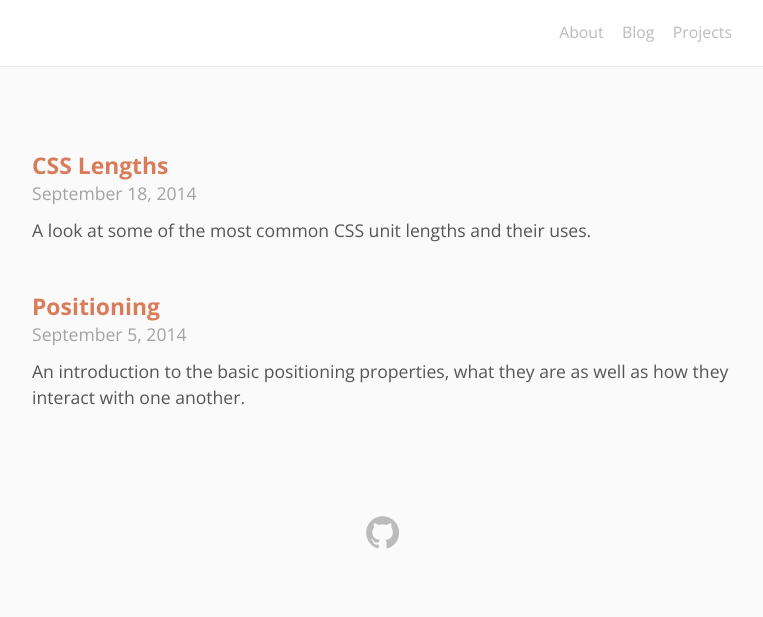
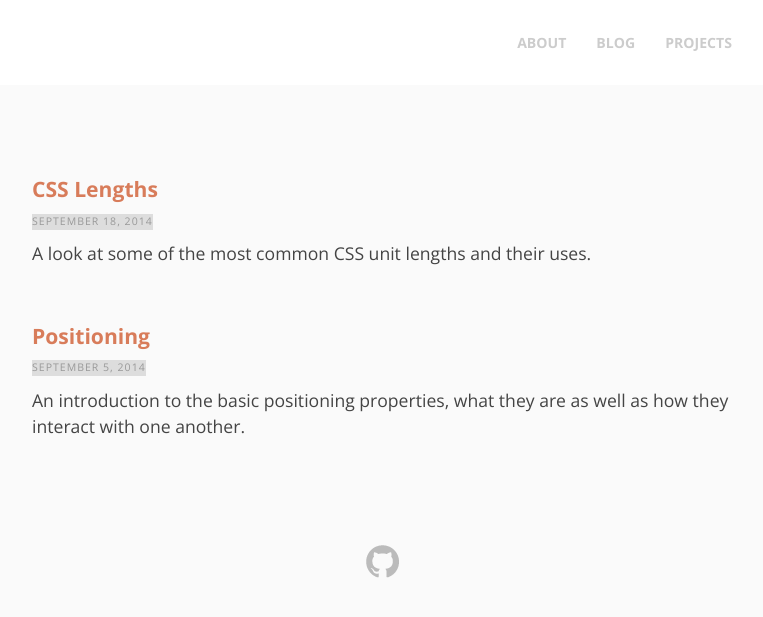
Before and after one commit to Treydor/treydor.github.io, a Jekyll site: the page built from projects/index.html, in a window 1280 px wide. Shown: the top 617 px of the page, without its empty margins (258-1021 px from the left). Built offline with Jekyll 4.4.1, drawn with Linux system fonts in a browser that asks for light colours.

Commit message:
Page refresh

```diff
--- a/blog/index.html
+++ b/blog/index.html
@@ -7,7 +7,7 @@ title: Blog
   <ul class='posts'>
   {% for post in site.posts do %}
     <li>
-      <h3><a href="{{ post.url }}">{{ post.title }}</a></h3>
+      <h2><a href="{{ post.url }}">{{ post.title }}</a></h2>
       <span class="date">{{ post.date | date: "%B %-d, %Y" }}</span>
       <p>{{ post.content | strip_html | truncatewords:40 }}</p>
     </li>
--- a/css/style.css
+++ b/css/style.css
@@ -18,13 +18,12 @@ html {
 
 body {
   background: #fafafa;
-  color: #555;
+  color: #444;
 }
 
 header {
   background: #fff;
-  border-bottom: 1px solid #eee;
-  padding: 1.2em 0;
+  padding: 1.8rem 0;
 }
 
 .container {
@@ -47,27 +46,25 @@ footer { margin-top: 6rem; }
    Typography
    ======================================================================= */
 
-h1, h2, h3, h4, h5 {
-  color: #555;
+h1, h2, h3, h4 {
+  color: #666;
   display: block;
+  font-weight: 700;
   margin: 0;
   padding: 0;
-  font-weight: 700;
-  line-height: 1.2em;
 }
 
-h1 { font-size: 1.9em; }
+h1 { font-size: 1.4rem; }
 
-h2 { font-size: 1.6em; }
+h2 { font-size: 1.2rem; }
 
 h3 {
-  font-size: 1em;
+  font-size: 1rem;
   font-weight: 700;
 }
 
 h4 {
-  font-size: .8em;
-  letter-spacing: 1px;
+  font-size: .8rem;
   line-height: 1em;
   margin: 0;
   text-transform: uppercase;
@@ -158,8 +155,10 @@ a:hover { text-decoration: underline; }
 
 nav {
   float: right;
-  font-size: .9em;
-  font-weight: 400;
+  font-size: .8rem;
+  font-weight: 700;
+  line-height: 22px;
+  text-transform: uppercase;
 }
 
 nav ul {
@@ -170,18 +169,18 @@ nav ul {
 
 nav li {
   display: inline-block;
-  margin-right: .9em;
+  padding-right: 1.5rem;
 }
 
-nav li:last-child { margin-right: 0; }
+nav li:last-child { padding-right: 0; }
 
 nav a {
-  color: #bbb;
+  color: #ccc;
   text-decoration: none;
 }
 
 nav a:hover {
-  color: #777;
+  color: #9c9c9c;
   text-decoration: none;
 }
 
@@ -193,14 +192,13 @@ nav a:hover {
    Boxes
    ======================================================================= */
 
-.box { margin: 3em auto; }
+.box { margin: 2rem auto; }
 
 .box p, .box h1, .box h2, .box h3 { margin-top: 0; }
 
 .example {
-  background: #ececec;
-  border-radius: 6px;
-  padding: 1em;
+  background: #fff;
+  padding: 1.4rem;
 }
 
 .example p, .example ul { margin: 0; }
@@ -209,9 +207,9 @@ nav a:hover {
 
 .example:before {
   color: #bbb;
-  content: "Example";
+  content: "Live Example";
   display: block;
-  font-size: 1rem;
+  font-size: .9rem;
   font-weight: 700;
   letter-spacing: 1px;
   margin-bottom: .7rem;
@@ -246,17 +244,19 @@ nav a:hover {
 
 article h2, article h3 { margin-top: 2em; }
 
-.posts h3 a { font-size: 1.3rem; }
-
-.posts h3 a:hover {
+.posts h2 a:hover {
   color: #e29d83;
   text-decoration: none;
 }
 
 .date {
-  color: #a3a3a3;
+  background: #ddd;
+  color: #999;
   display: inline-block;
+  font-size: .6rem;
+  letter-spacing: 1px;
   margin: .1rem 0;
+  text-transform: uppercase;
 }
 
 .posts p { margin: .5em 0; }
@@ -313,7 +313,7 @@ article h2, article h3 { margin-top: 2em; }
 @media screen and (min-width: 615px) {
   .profile {
     height: 300px;
-    margin: 3em auto;
+    margin: 2em auto;
     width: 500px;
   }
 }
@@ -374,7 +374,7 @@ article h2, article h3 { margin-top: 2em; }
    ======================================================================= */
 
 .float-example {
-  border: 2px dashed #bbb;
+  border: 1px dashed #bbb;
   border-radius: 3px;
   color: #bbb;
   font-weight: 600;
@@ -459,54 +459,36 @@ code {
    Gists
    ======================================================================= */
 
-.gist { margin: 2rem auto; }
-
-.gist .file-data {
-  font-size: .8rem !important;
-  line-height: 1.4 !important;
+.gist-file {
+  border: 0px !important;
+  box-shadow: 0px !important;
 }
 
-.gist-syntax { padding: 1em; }
+.gist-data { border: 0 !important; }
 
-
-
-.gist-data {
-  background-color: #3c3c3c !important;
-  border-radius: 0;
-  color: #fff !important;
-  padding: 1rem !important;
+.file-data {
+  padding: 1.4rem !important;
+  border-bottom: 0 !important;
+  box-shadow: 0 !important;
 }
 
-.gist .gist-file {
-  border: none !important;
-  overflow: hidden !important;
+.file-data:before {
+  color: #bbb;
+  content: "Code Example";
+  display: block;
+  font-family: "Open Sans", sans-serif;
+  font-size: .9rem;
+  font-weight: 700;
+  letter-spacing: 1px;
+  margin-bottom: .7rem;
+  text-align: left;
+  text-transform: uppercase;
 }
 
-.gist .gist-file .line-data { padding: 0 !important; }
+.line-data { font-size: .9rem; }
+.line-numbers { display: none !important; }
+.gist-meta { display: none !important; }
 
-.k {
-  color: #66d9ef !important;
-  font-weight: 400 !important;
-}
-
-.m { color: #ae81ff !important; }
-
-.na { color: #6ac62e !important; }
-
-.nc {
-  color: #6ac62e !important;
-  font-weight: 400 !important;
-}
-
-.nt { color: #f92672 !important; }
-
-.o { color: #fff !important; }
-
-.s { color: #e6db74 !important; }
-
-.gist-meta { display: none; }
-
-.line-numbers { display: none; }
 
 /* =======================================================================
    Clearfix
--- a/projects/index.html
+++ b/projects/index.html
@@ -6,12 +6,12 @@ title: Projects
 <div class="container">
   <ul class="posts">
     <li>
-      <h3><a href="{{ site.url }}/projects/lengths/">CSS Lengths</a></h3>
+      <h2><a href="{{ site.url }}/projects/lengths/">CSS Lengths</a></h2>
       <span class="date">September 18, 2014</span>
       <p>A look at some of the most common CSS unit lengths and their uses.</p>
     </li>
     <li>
-      <h3><a href="{{ site.url }}/projects/positioning/">Positioning</a></h3>
+      <h2><a href="{{ site.url }}/projects/positioning/">Positioning</a></h2>
       <span class="date">September 5, 2014</span>
       <p>An introduction to the basic positioning properties, what they are as well as how they interact with one another.</p>
     </li>
```
